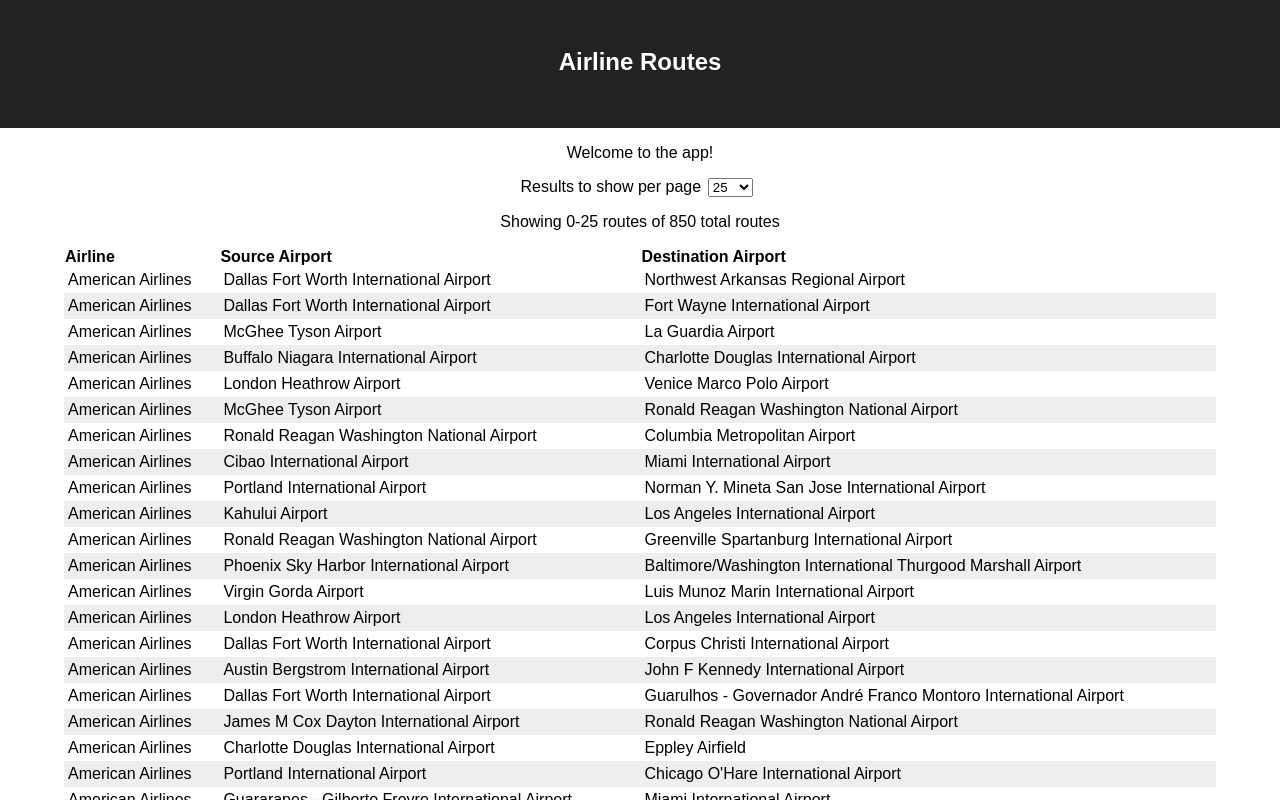
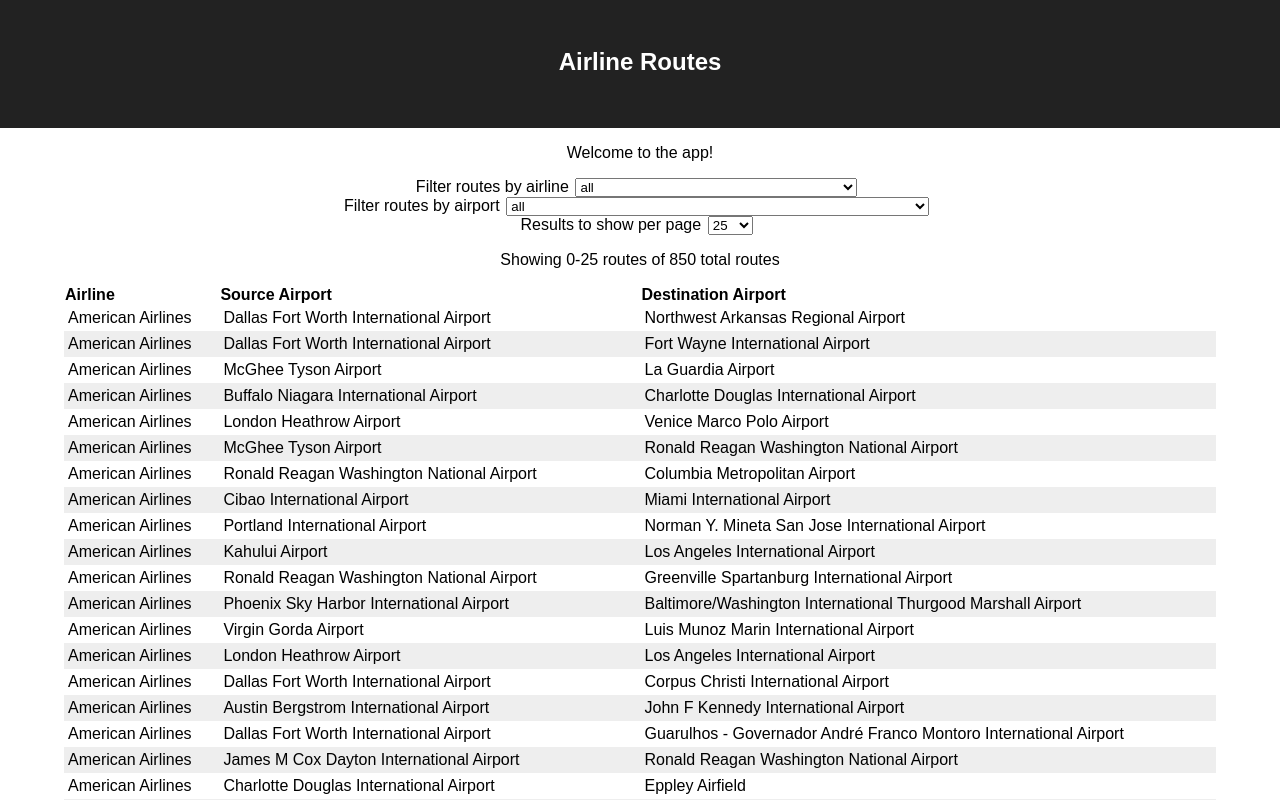
Before and after one commit to eldehan/airline-routes, a React (Create React App) app: page / in a window 1280 px wide. Shown: the top 800 px of the page. Built offline with nearby package versions, Linux system fonts and the light colour scheme.

Commit message:
project converted to redux/react-redux

```diff
--- a/package.json
+++ b/package.json
@@ -3,12 +3,15 @@
   "version": "0.1.0",
   "private": true,
   "dependencies": {
+    "@reduxjs/toolkit": "^1.8.3",
     "@testing-library/jest-dom": "^5.16.4",
     "@testing-library/react": "^13.3.0",
     "@testing-library/user-event": "^13.5.0",
     "react": "^18.2.0",
     "react-dom": "^18.2.0",
+    "react-redux": "^8.0.2",
     "react-scripts": "5.0.1",
+    "redux": "^4.2.0",
     "web-vitals": "^2.1.4"
   },
   "scripts": {
--- a/src/App.js
+++ b/src/App.js
@@ -1,14 +1,34 @@
-import React, { Component } from 'react';
-import { useState } from 'react';
+import React from 'react';
 import DATA from './data'
 import { getAirlineById, getAirportByCode } from "./data"
 import './App.css';
 import Table from './components/Table';
+import Select from './components/Select';
+import { setAirlineFilter, setAirportFilter, clearFilters } from "./reducers/filterReducer";
+import { useDispatch, useSelector } from 'react-redux';
+import { useEffect } from 'react';
 
 const App = () => {
-  const { routes } = DATA
-  const [resultsPerPage, setResultsPerPage] = useState(25)
+  const dispatch = useDispatch();
+  const { airlines, airports } = DATA
 
+  useEffect(() => {
+    dispatch(clearFilters())
+  }, [])
+
+  const routes = useSelector((state) => {
+    let routes = state.routes
+
+    if (state.filter.airlineFilter !== 'all') {
+      routes = routes.filter(route => route.airline === state.filter.airlineFilter)
+    }
+
+    if (state.filter.airportFilter !== 'all') {
+      routes = routes.filter(route => route.src === state.filter.airportFilter || route.dest === state.filter.airportFilter)
+    }
+
+    return routes
+  })
 
   const columns = [
     { name: 'Airline', property: 'airline' },
@@ -24,27 +44,43 @@
     }
   }
 
-  // const Select = ({ label, name, options, handleOnChange, optionsState }) => (
-  //   <div>
-  //     <label htmlFor={name}>{label}</label>
-  //     <select name={name} onChange={handleOnChange} value={optionsState}>
-  //       {options.map(opt => {
-  //         return <option key={name + opt.value} value={opt.value}>{opt.text}</option>
-  //       })}
-  //     </select>
-  //   </div>
-  // )
+  const airlineOptions = [
+    { value: 'all', text: 'all' },
+    ...airlines.map(airline => {
+      return {
+        value: airline.id,
+        text: airline.name
+      }
+    })]
 
-  // const perPageOptions = [
-  //   { value: 25, text: '25' },
-  //   { value: 50, text: '50' },
-  //   { value: 75, text: '75' },
-  //   { value: 100, text: '100' }
-  // ]
+  const handleSelectAirline = (event) => {
+    let selection = event.target.value
+    if (selection === 'all') {
+      dispatch(setAirlineFilter(selection))
+    } else {
+      dispatch(setAirlineFilter(Number(selection)));
+    }
+    // event.preventDefault();
+  };
 
-  // const perPageOnChange = (event) => {
-  //   setResultsPerPage(event.target.value)
-  // }
+  const airportOptions = [
+    { value: 'all', text: 'all' },
+    ...airports.map(airport => {
+      return {
+        value: airport.code,
+        text: airport.name
+      }
+    })]
+
+  const handleSelectAirport = (event) => {
+    let selection = event.target.value
+    if (selection === 'all') {
+      dispatch(setAirportFilter(selection))
+    } else {
+      dispatch(setAirportFilter(selection));
+    }
+    // event.preventDefault();
+  };
 
   return (
     <div className="app">
@@ -55,13 +91,18 @@
         <p>
           Welcome to the app!
         </p>
-        {/* <Select
-          label={'Results to show per page'}
-          name={'select-per-page'}
-          options={perPageOptions}
-          handleOnChange={perPageOnChange}
-          optionsState={resultsPerPage}
-        /> */}
+        <Select
+          label={'Filter routes by airline'}
+          name={'select-airlines'}
+          options={airlineOptions}
+          handleOnChange={handleSelectAirline}
+        />
+        <Select
+          label={'Filter routes by airport'}
+          name={'select-airport'}
+          options={airportOptions}
+          handleOnChange={handleSelectAirport}
+        />
         <Table
           className="routes-table"
           columns={columns}
--- a/src/components/Table.js
+++ b/src/components/Table.js
@@ -1,28 +1,34 @@
-import { useState } from "react"
+import { useDispatch, useSelector } from 'react-redux'
+import { nextPage, previousPage, setResultsPerPage } from '../reducers/paginationReducer'
 import Select from "./Select"
 
 const Table = ({ className, columns, rows, format }) => {
-  const [page, setPage] = useState(0)
-  const [resultsPerPage, setResultsPerPage] = useState(25)
-  const [pageStart, setPageStart] = useState(0)
-  // const pageStart = page * resultsPerPage
+  const dispatch = useDispatch()
+  const { page, pageStart, resultsPerPage } = useSelector(state => state.pages)
   const pageEnd = (pageStart + resultsPerPage) <= rows.length
     ? pageStart + resultsPerPage
     : rows.length
 
-
-  const nextPage = () => {
-    setPage(page + 1);
-    setPageStart(page * resultsPerPage)
+  const gotoNextPage = () => {
+    dispatch(nextPage())
     window.scrollTo(0, 0)
   };
 
-  const previousPage = () => {
-    setPage(page - 1);
-    setPageStart(page * resultsPerPage)
-
+  const gotoPreviousPage = () => {
+    dispatch(previousPage())
     window.scrollTo(0, 0)
   };
+
+  const perPageOnChange = (event) => {
+    dispatch(setResultsPerPage(Number(event.target.value)))
+  }
+
+  const perPageOptions = [
+    { value: 25, text: '25' },
+    { value: 50, text: '50' },
+    { value: 75, text: '75' },
+    { value: 100, text: '100' }
+  ]
 
   const dataRows = rows.slice(pageStart, pageEnd).map(row => {
     const cells = columns.map(col => {
@@ -33,18 +39,6 @@
   })
 
   const headerRow = <tr>{columns.map(col => <th key={col.name}>{col.name}</th>)}</tr>
-
-  const perPageOptions = [
-    { value: 25, text: '25' },
-    { value: 50, text: '50' },
-    { value: 75, text: '75' },
-    { value: 100, text: '100' }
-  ]
-
-  const perPageOnChange = (event) => {
-    setPageStart(pageStart)
-    setResultsPerPage(Number(event.target.value))
-  }
 
   return (
     <div>
@@ -64,8 +58,8 @@
           {dataRows}
         </tbody>
       </table>
-      <button onClick={previousPage} disabled={page === 0}>Previous Page</button>
-      <button onClick={nextPage} disabled={pageEnd >= rows.length}>Next Page</button>
+      <button onClick={gotoPreviousPage} disabled={page === 0}>Previous Page</button>
+      <button onClick={gotoNextPage} disabled={pageEnd >= rows.length}>Next Page</button>
     </div>
   )
 }
--- a/src/index.js
+++ b/src/index.js
@@ -1,12 +1,16 @@
 import React from 'react';
 import ReactDOM from 'react-dom/client';
+import { Provider } from 'react-redux';
 import './index.css';
 import App from './App';
-import * as serviceWorker from './serviceWorker';
+import store from './store'
+// import * as serviceWorker from './serviceWorker';
 
 ReactDOM.createRoot(document.getElementById('root')).render(
   <React.StrictMode>
-    < App />
+    <Provider store={store}>
+      < App />
+    </Provider>
   </React.StrictMode>
 )
 
@@ -14,4 +18,4 @@
 // If you want your app to work offline and load faster, you can change
 // unregister() to register() below. Note this comes with some pitfalls.
 // Learn more about service workers: https://bit.ly/CRA-PWA
-serviceWorker.unregister();
+// serviceWorker.unregister();
--- /dev/null
+++ b/src/reducers/filterReducer.js
@@ -0,0 +1,25 @@
+import { createSlice } from '@reduxjs/toolkit'
+
+const initialState = {
+  airlineFilter: 'all',
+  airportFilter: 'all',
+}
+
+const filterSlice = createSlice({
+  name: 'filter',
+  initialState,
+  reducers: {
+    setAirlineFilter(state, action) {
+      state.airlineFilter = action.payload
+    },
+    setAirportFilter(state, action) {
+      state.airportFilter = action.payload
+    },
+    clearFilters(state, action) {
+      return initialState
+    }
+  }
+})
+
+export const { setAirlineFilter, setAirportFilter, clearFilters } = filterSlice.actions;
+export default filterSlice.reducer;
--- /dev/null
+++ b/src/reducers/paginationReducer.js
@@ -0,0 +1,26 @@
+import { createSlice } from "@reduxjs/toolkit";
+
+const paginationSlice = createSlice({
+  name: 'pages',
+  initialState: {
+    page: 0,
+    resultsPerPage: 25,
+    pageStart: 0
+  },
+  reducers: {
+    nextPage(state, action) {
+      state.page = state.page + 1
+      state.pageStart = state.pageStart + state.resultsPerPage
+    },
+    previousPage(state, action) {
+      state.page = state.page - 1
+      state.pageStart = state.pageStart - state.resultsPerPage
+    },
+    setResultsPerPage(state, action) {
+      state.resultsPerPage = action.payload
+    }
+  }
+})
+
+export const { nextPage, previousPage, setResultsPerPage } = paginationSlice.actions
+export default paginationSlice.reducer
--- /dev/null
+++ b/src/reducers/routeReducer.js
@@ -0,0 +1,11 @@
+import { createSlice } from "@reduxjs/toolkit";
+import DATA from '../data'
+
+const routeSlice = createSlice({
+  name: 'routes',
+  initialState: DATA.routes,
+  reducers: {
+  }
+})
+
+export default routeSlice.reducer
--- /dev/null
+++ b/src/store.js
@@ -0,0 +1,14 @@
+import { configureStore } from "@reduxjs/toolkit";
+import paginationReducer from './reducers/paginationReducer'
+import filterReducer from "./reducers/filterReducer";
+import routeReducer from "./reducers/routeReducer";
+
+const store = configureStore({
+  reducer: {
+    pages: paginationReducer,
+    filter: filterReducer,
+    routes: routeReducer
+  }
+})
+
+export default store
```
Also changed, not shown: 2 other files (tests, documents, lock files or other folders).
